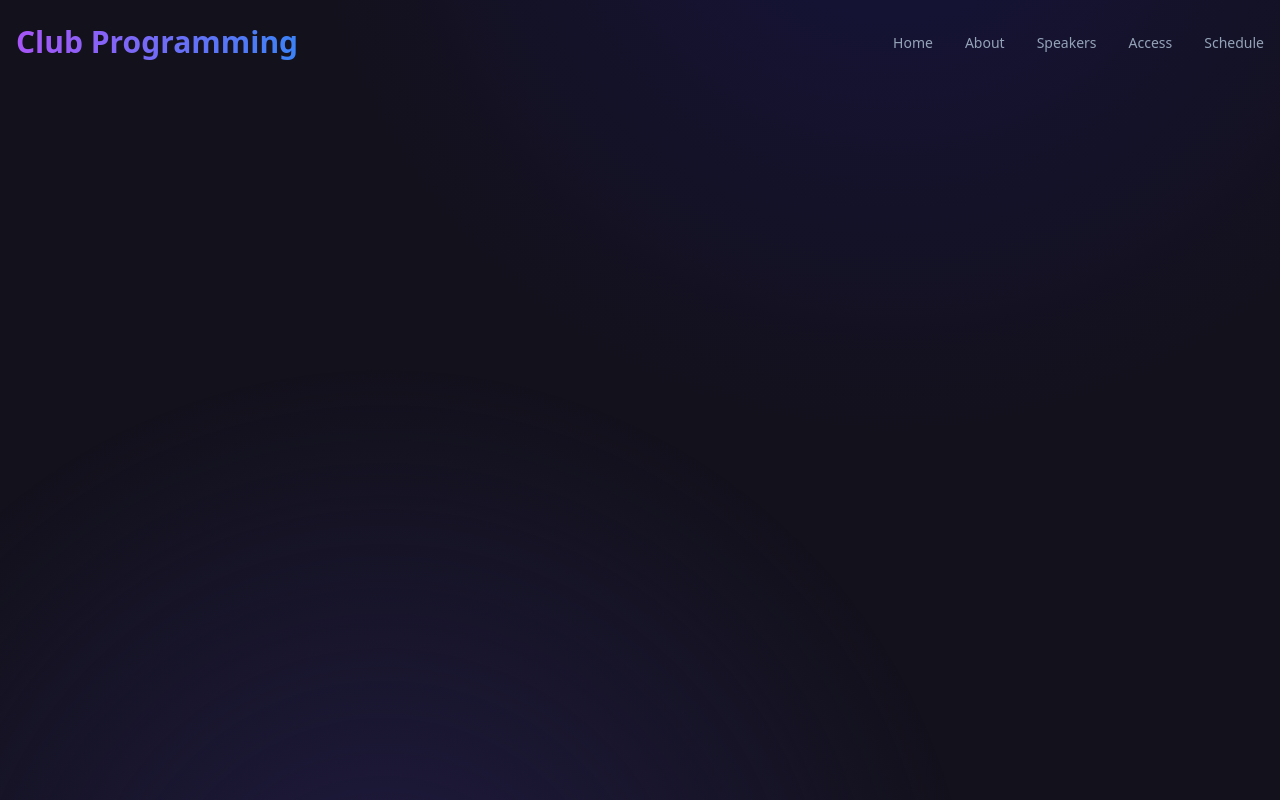
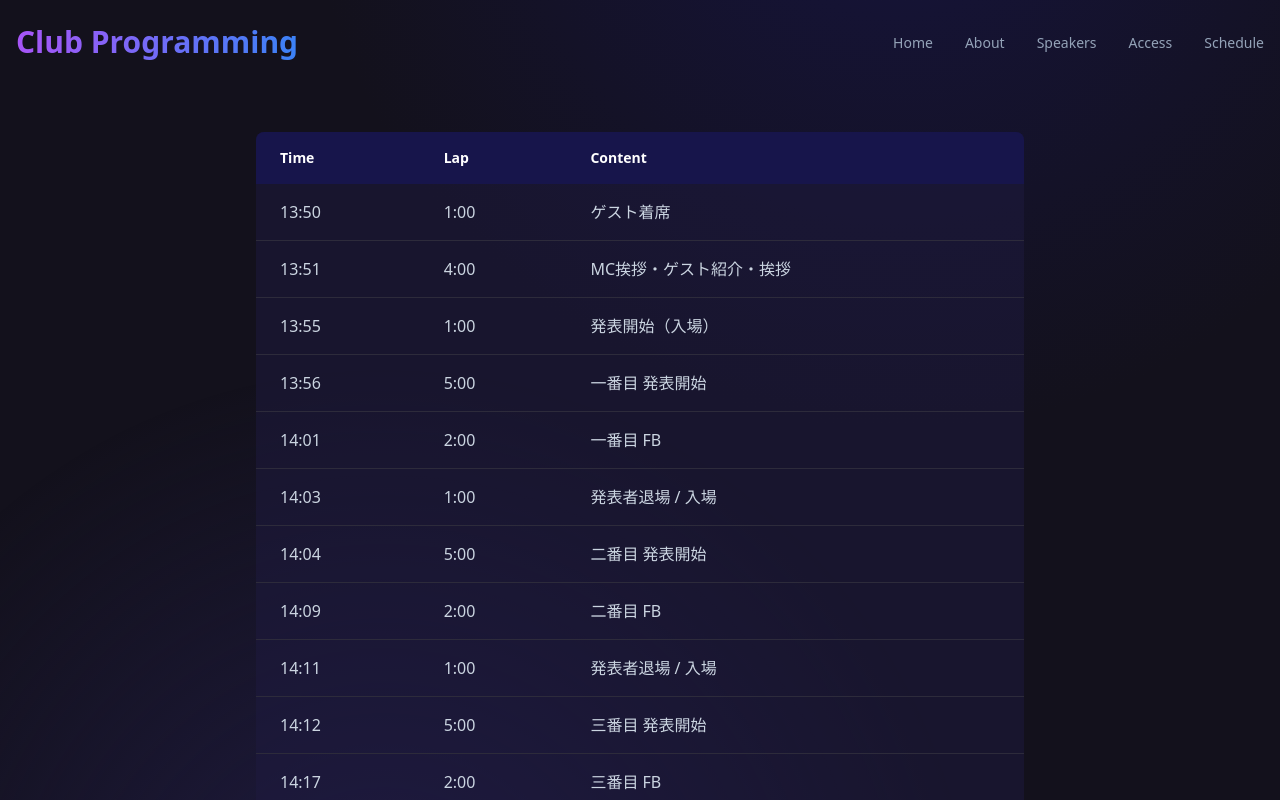
Before and after one commit to club-programming/club-programming.github.io, a React (Vite) app: page /schedule in a window 1280 px wide. Shown: the top 800 px of the page. Built offline with nearby package versions, Linux system fonts and the light colour scheme.

Commit message:
feat: create schedule page

```diff
--- a/src/App.jsx
+++ b/src/App.jsx
@@ -2,6 +2,7 @@ import { Routes, Route, Link } from 'react-router-dom';
 import Home from './pages/Home';
 import About from './pages/About';
 import Speakers from './pages/Speakers';
+import Schedule from './pages/Schedule';
 import Gacha from './pages/games/Gacha';
 
 function App() {
@@ -40,14 +41,15 @@ function App() {
                 >
                   Speakers
                 </Link>
-                {['Access', 'Schedule'].map((item) => (
-                  <button
-                    key={item}
-                    className="text-sm font-medium text-slate-400 transition-colors duration-200 hover:text-white"
-                  >
-                    {item}
-                  </button>
-                ))}
+                <button className="text-sm font-medium text-slate-400 transition-colors duration-200 hover:text-white">
+                  Access
+                </button>
+                <Link
+                  to="/schedule"
+                  className="text-sm font-medium text-slate-400 transition-colors duration-200 hover:text-white"
+                >
+                  Schedule
+                </Link>
               </div>
             </div>
           </nav>
@@ -58,6 +60,7 @@ function App() {
           <Route path="/about" element={<About />} />
           <Route path="/speakers" element={<Speakers />} />
           <Route path="/games/gacha" element={<Gacha />} />
+          <Route path="/schedule" element={<Schedule />} />
         </Routes>
       </div>
     </div>
--- /dev/null
+++ b/src/pages/Schedule.jsx
@@ -0,0 +1,58 @@
+import React from 'react';
+
+const scheduleData = [
+  { time: '13:50', duration: '1:00', content: 'ゲスト着席' },
+  { time: '13:51', duration: '4:00', content: 'MC挨拶・ゲスト紹介・挨拶' },
+  { time: '13:55', duration: '1:00', content: '発表開始（入場）' },
+  { time: '13:56', duration: '5:00', content: '一番目 発表開始' },
+  { time: '14:01', duration: '2:00', content: '一番目 FB' },
+  { time: '14:03', duration: '1:00', content: '発表者退場 / 入場' },
+  { time: '14:04', duration: '5:00', content: '二番目 発表開始' },
+  { time: '14:09', duration: '2:00', content: '二番目 FB' },
+  { time: '14:11', duration: '1:00', content: '発表者退場 / 入場' },
+  { time: '14:12', duration: '5:00', content: '三番目 発表開始' },
+  { time: '14:17', duration: '2:00', content: '三番目 FB' },
+  { time: '14:19', duration: '1:00', content: '発表者退場 / 入場' },
+  { time: '14:20', duration: '5:00', content: '四番目 発表開始' },
+  { time: '14:25', duration: '2:00', content: '四番目 FB' },
+  { time: '14:27', duration: '1:00', content: '発表者退場 / 入場' },
+  { time: '14:28', duration: '2:00', content: 'LT大会' },
+];
+
+const Schedule = () => {
+  return (
+    <div className="container relative mx-auto px-4 py-12">
+      <div className="overflow-x-auto">
+        <table className="mx-auto w-full max-w-screen-md border-collapse overflow-hidden rounded-lg bg-[#1F1B41]/50">
+          <thead className="bg-[#17154B]">
+            <tr>
+              <th className="px-6 py-4 text-left text-sm font-semibold text-white">
+                Time
+              </th>
+              <th className="px-6 py-4 text-left text-sm font-semibold text-white">
+                Lap
+              </th>
+              <th className="px-6 py-4 text-left text-sm font-semibold text-white">
+                Content
+              </th>
+            </tr>
+          </thead>
+          <tbody>
+            {scheduleData.map((item, index) => (
+              <tr
+                key={index}
+                className="border-b border-[#2D2B3B] transition-colors hover:bg-[#17154B]/50"
+              >
+                <td className="px-6 py-4 text-slate-300">{item.time}</td>
+                <td className="px-6 py-4 text-slate-300">{item.duration}</td>
+                <td className="px-6 py-4 text-slate-300">{item.content}</td>
+              </tr>
+            ))}
+          </tbody>
+        </table>
+      </div>
+    </div>
+  );
+};
+
+export default Schedule;
```
